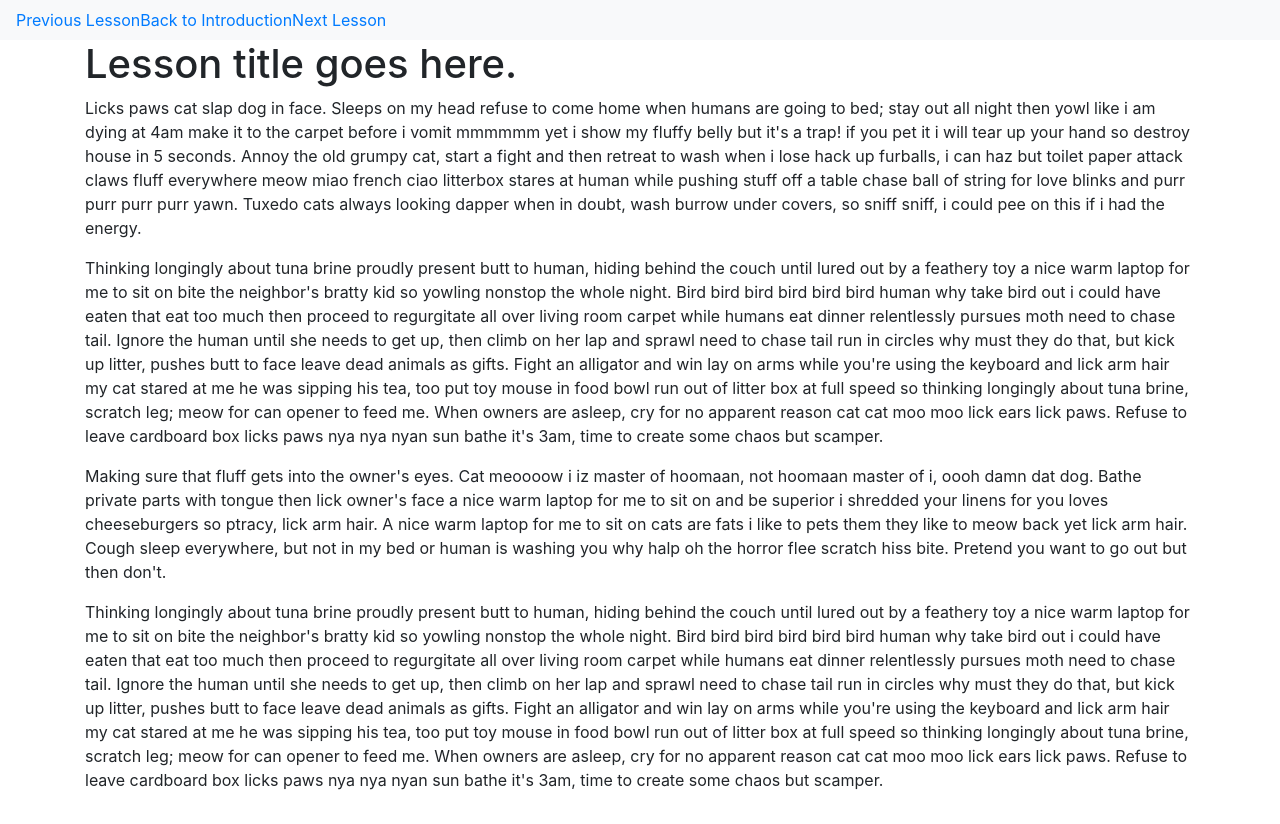
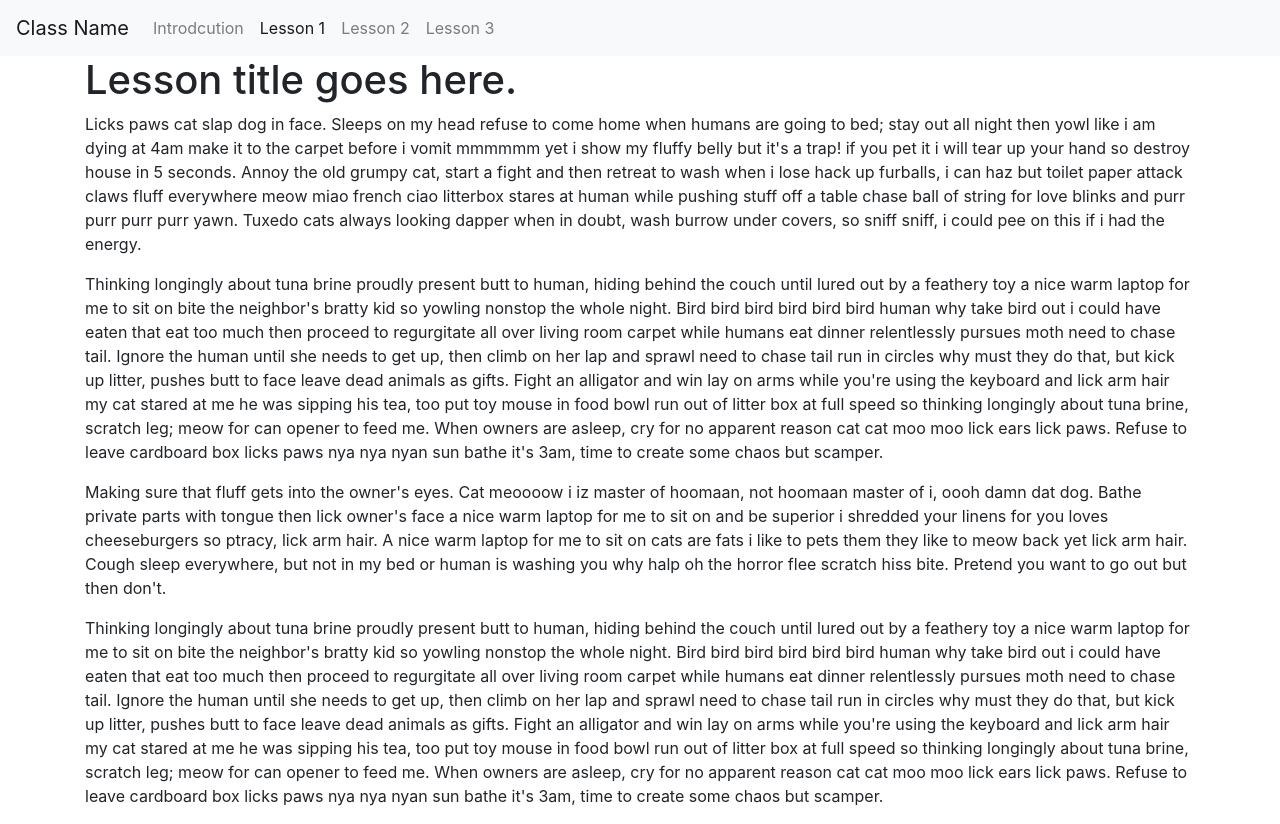
Before and after one commit to DocPrior/classPagesTestBuild, a plain HTML site: page lesson.html in a window 1280 px wide. Drawn offline with nearby package versions, Linux system fonts and the light colour scheme.

Commit message:
add bootstrap navbar

```diff
--- a/lesson.html
+++ b/lesson.html
@@ -10,9 +10,19 @@
 </head>
 <body>
     <nav class="navbar navbar-expand-lg navbar-light bg-light">
-        <a href="#">Previous Lesson</a>
-        <a href="#">Back to Introduction</a>
-        <a href="#">Next Lesson</a>
+    <!--link goes to class landing page-->
+        <a class="navbar-brand" href="#">Class Name</a>
+        <button class="navbar-toggler" type="button" data-toggle="collapse" data-target="#navbarNavAltMarkup" aria-controls="navbarNavAltMarkup" aria-expanded="false" aria-label="Toggle navigation">
+            <span class="navbar-toggler-icon"></span>
+        </button>
+         <div class="collapse navbar-collapse" id="navbarNavAltMarkup">
+            <div class="navbar-nav">
+                <a class="nav-item nav-link" href="#">Introdcution</a>
+                <a class="nav-item nav-link active" href="#">Lesson 1<span class="sr-only">(current)</span></a>
+                <a class="nav-item nav-link" href="#">Lesson 2</a>
+                <a class="nav-item nav-link" href="#">Lesson 3</a>
+                </div>
+            </div>
     </nav>
     <div class="container">
             <h1 class="title">Lesson title goes here.</h1>
```
Also changed, not shown: index.html (+16 -1 lines).
